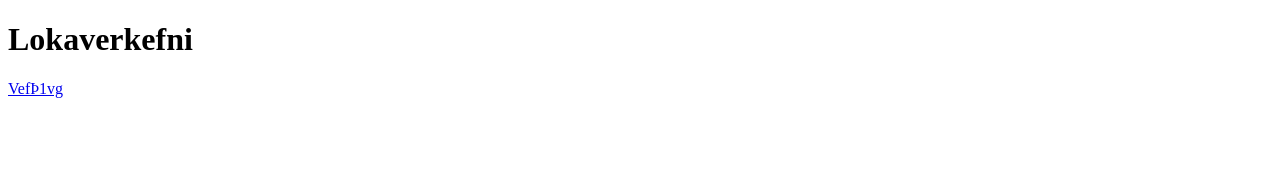
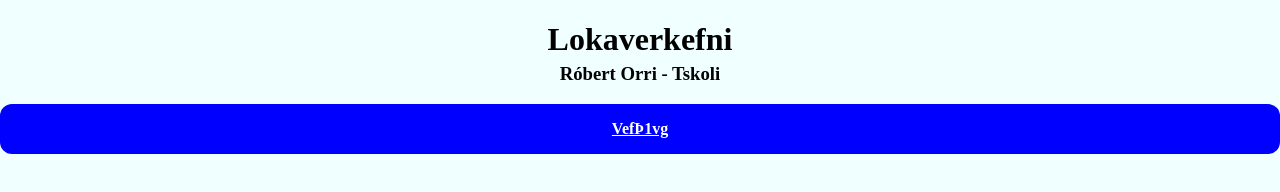
Before and after one commit to RobertOrri328/RobertOrri328, a plain HTML site: page index.html in a window 1280 px wide. Drawn offline with Linux system fonts and the light colour scheme.

Commit message:
Update HTML structure and language attribute

```diff
--- a/index.html
+++ b/index.html
@@ -1,16 +1,18 @@
 <!DOCTYPE html>
-<html lang="is">
+<html lang="en">
 <head>
     <meta charset="UTF-8">
     <meta name="viewport" content="width=device-width, initial-scale=1.0">
-    <title>Main</title>
+    <link rel="stylesheet" href="style.css">
+    <title>Lokaverkefni-ROF</title>
 </head>
 <body>
-  <header>
-    <h1>Lokaverkefni</h1>
-  </header>
-  <main>
-    <p><a href="Verkefni_7/index.html">VefÞ1vg</a></p>
-  </main>
+    <header>
+        <h1>Lokaverkefni</h1>
+        <h3>Róbert Orri - Tskoli</h3>
+    </header>
+    <main>
+        <h4><a href="Verkefni_7/index.html">VefÞ1vg</a></h4>
+    </main>
 </body>
 </html>
```
